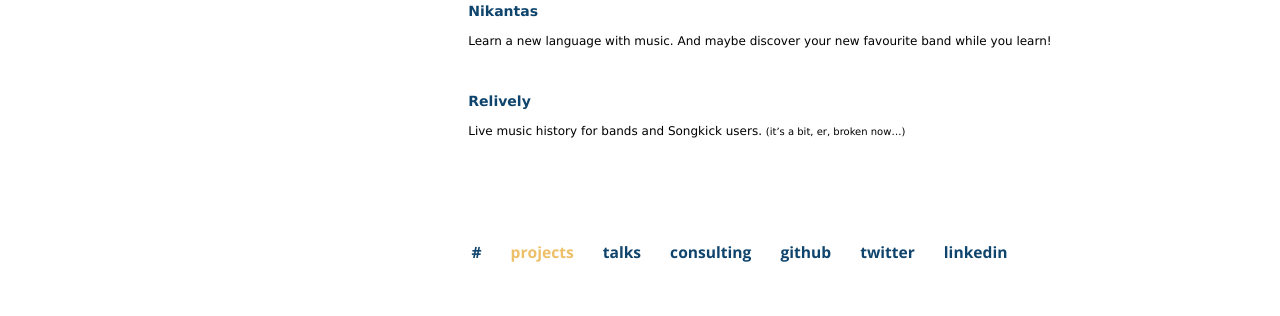
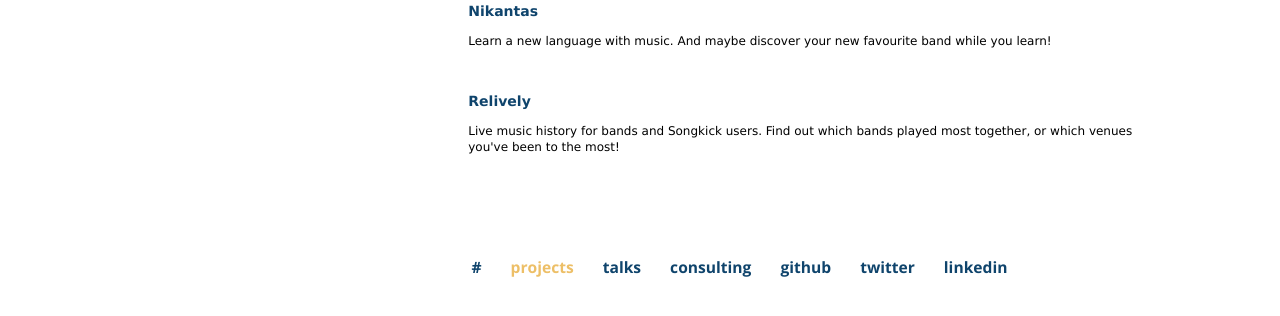
Before and after one commit to saleandro/saleandro.github.io, a plain HTML site: page projects.html in a window 1280 px wide. Shown: the part 216-532 px from the top of the page. Drawn offline with nearby package versions, Linux system fonts and the light colour scheme.

Commit message:
Update Lively description

```diff
--- a/projects.html
+++ b/projects.html
@@ -27,7 +27,7 @@
                 <h3><a href="https://saleandro.com/nikantas">Nikantas</a></h3>
                 <p>Learn a new language with music. And maybe discover your new favourite band while you learn!</p>
                 <h3><a href="http://www.relively.com/">Relively</a></h3>
-                <p>Live music history for bands and Songkick users. <small>(it’s a bit, er, broken now&hellip;)</small>
+                <p>Live music history for bands and Songkick users. Find out which bands played most together, or which venues you've been to the most!
             </div>
         </div>
         <div class="section group links">
```
